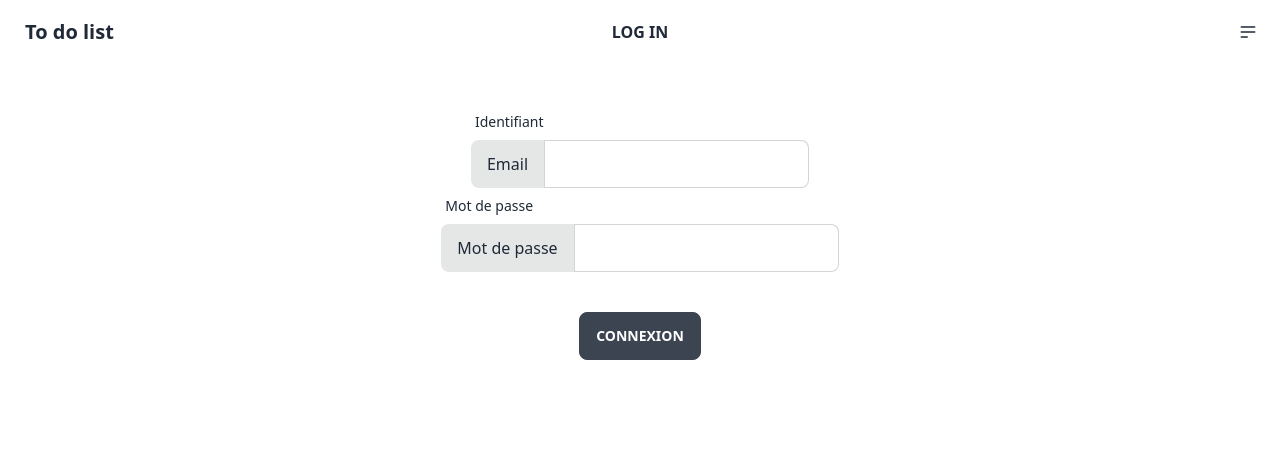
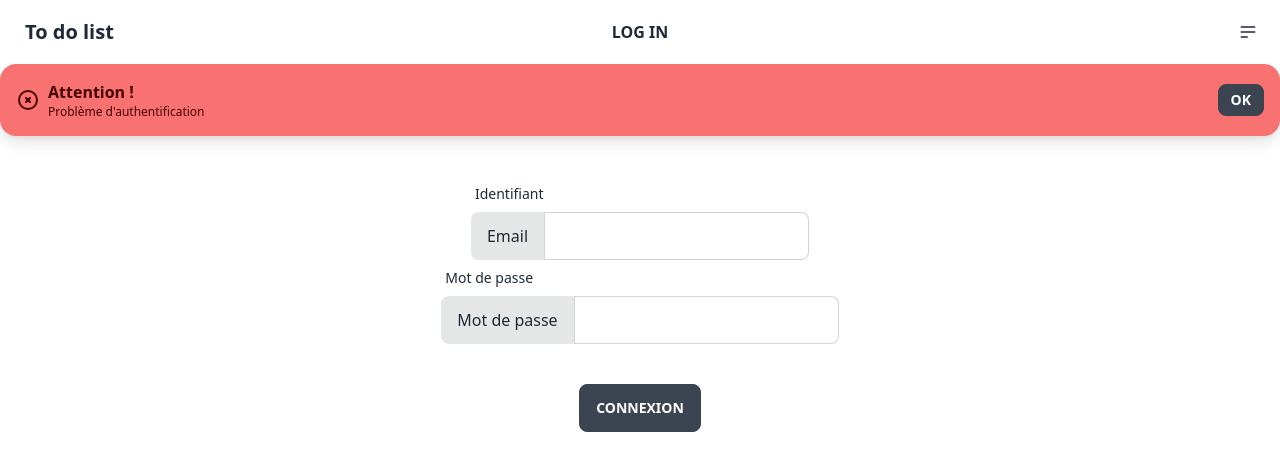
Before and after one commit to nielsmerceron/AWS, a SvelteKit app in the folder Front/todolist/: page /login in a window 1280 px wide. Both pictures are taken after a click on the button "CONNEXION". Shown: the top 470 px of the page. Built offline with nearby package versions, Linux system fonts and the light colour scheme; no server answers.

Commit message:
ajout d'alert log/sign

```diff
--- a/Front/todolist/src/routes/login/+page.svelte
+++ b/Front/todolist/src/routes/login/+page.svelte
@@ -18,11 +18,18 @@
 
   } catch (error) {
     () => console.log(doLogin(email, mdp));
+    alert = true;
+
   }
+  }
+
+  function clickAlert(){
+    alert = false;
   }
 
   let email = "";
   let mdp = "";
+  let alert = false;
 </script>
 
 <html data-theme="dracula" lang="fr" />
@@ -49,6 +56,21 @@
     </div>
   </div>
 </div>
+
+
+{#if alert}
+<div class="alert alert-error shadow-lg">
+  <div>
+    <svg xmlns="http://www.w3.org/2000/svg" class="stroke-current flex-shrink-0 h-6 w-6" fill="none" viewBox="0 0 24 24"><path stroke-linecap="round" stroke-linejoin="round" stroke-width="2" d="M10 14l2-2m0 0l2-2m-2 2l-2-2m2 2l2 2m7-2a9 9 0 11-18 0 9 9 0 0118 0z" /></svg>    <div>
+      <h3 class="font-bold">Attention ! </h3>
+      <div class="text-xs">Problème d'authentification</div>
+    </div>
+  </div>
+  <div class="flex-none">
+    <button class="btn btn-sm" on:click={clickAlert}>OK</button>
+  </div>
+</div>
+{/if}
 
 <div class="container py-10 px-10 mx-0 min-w-full grid place-items-center">
   <div class="form-control">
--- a/Front/todolist/src/routes/signin/+page.svelte
+++ b/Front/todolist/src/routes/signin/+page.svelte
@@ -11,8 +11,8 @@
     mdp1equalmdp2,
   } from "../signin/validate";
   import { doSign } from "../signin/interac";
-  import { element } from "svelte/internal";
   import { navigate } from 'svelte-routing';
+
 
 
   async function clickConnection(){
@@ -24,9 +24,14 @@
 
   } catch (error) {
     () => console.log(doSign(pseudo, email, mdp1));
+    alert = true;
   }
   }
+  function clickAlert(){
+    alert = false;
+  }
 
+  let alert = false;
   let email = "";
   let mdp1 = "";
   let mdp2 = "";
@@ -58,6 +63,19 @@
   </div>
 </div>
 
+{#if alert}
+<div class="alert alert-error shadow-lg">
+  <div>
+    <svg xmlns="http://www.w3.org/2000/svg" class="stroke-current flex-shrink-0 h-6 w-6" fill="none" viewBox="0 0 24 24"><path stroke-linecap="round" stroke-linejoin="round" stroke-width="2" d="M10 14l2-2m0 0l2-2m-2 2l-2-2m2 2l2 2m7-2a9 9 0 11-18 0 9 9 0 0118 0z" /></svg>    <div>
+      <h3 class="font-bold">Alert ! </h3>
+      <div class="text-xs">Ce pseudo ou email est déja utilisé</div>
+    </div>
+  </div>
+  <div class="flex-none">
+    <button class="btn btn-sm" on:click={clickAlert}>OK</button>
+  </div>
+</div>
+{/if}
 <div class="container py-10 px-10 mx-0 min-w-full grid place-items-center">
   <div class="form-control">
     <label class="label" for="pseudo-input">
```
